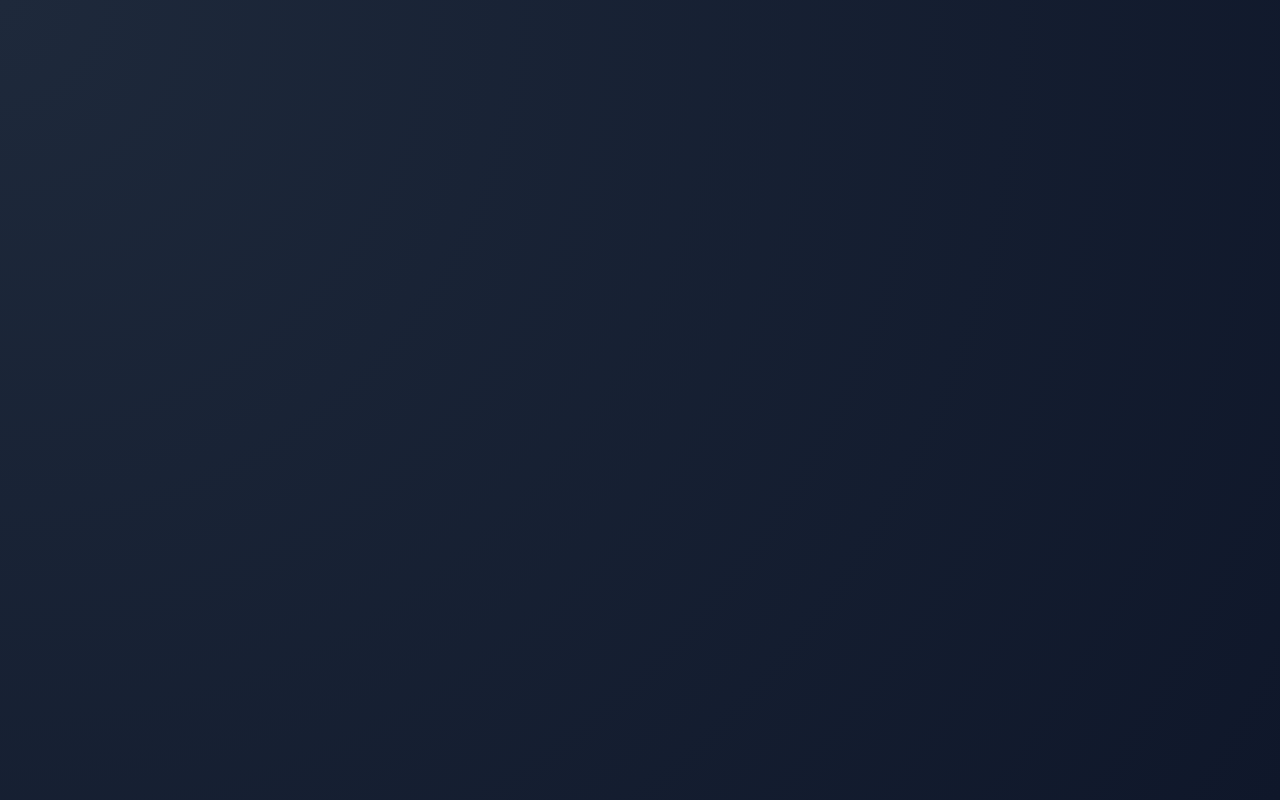
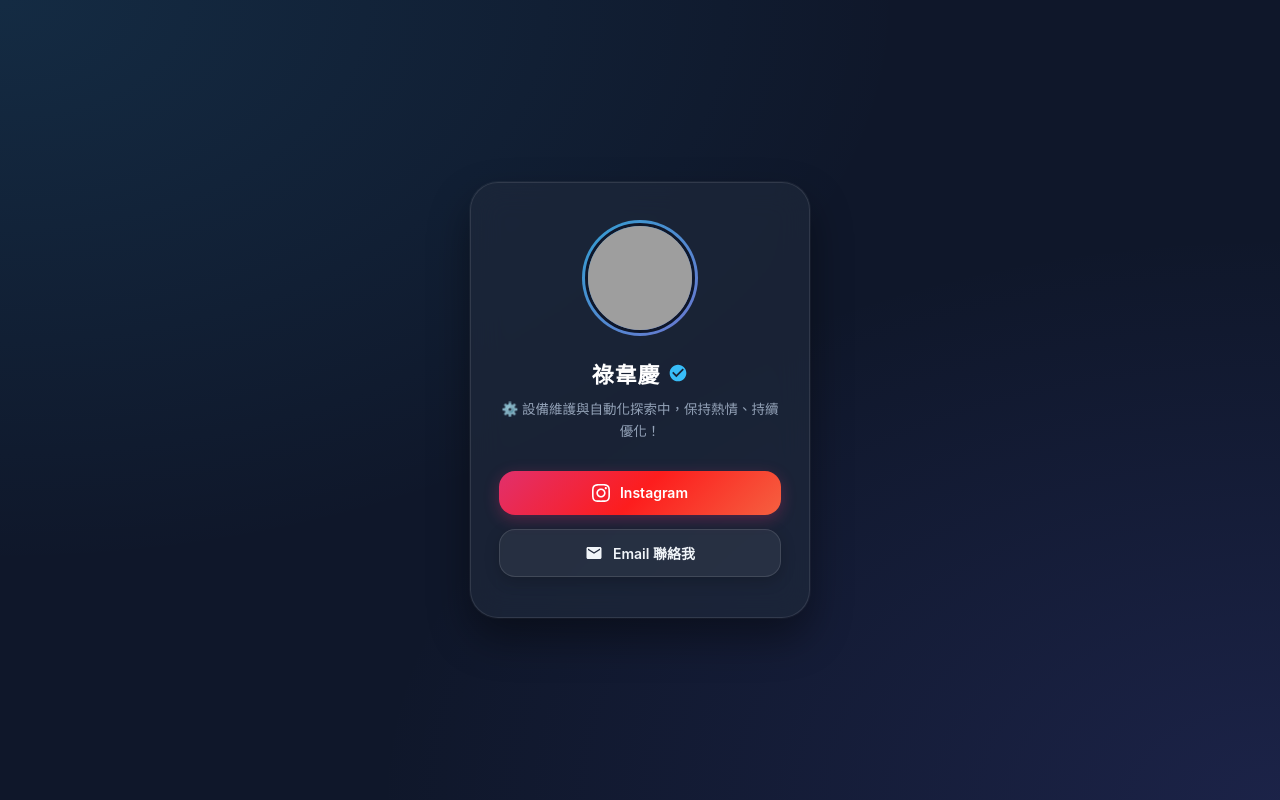
Before and after one commit to s26122162-sheng/vikhanh, a plain HTML site: page w1/index.html in a window 1280 px wide. Drawn offline with Linux system fonts and the light colour scheme; grey boxes are pictures that could not be loaded.

Commit message:
Update index.html

```diff
--- a/w1/index.html
+++ b/w1/index.html
@@ -3,75 +3,213 @@
 <head>
     <meta charset="UTF-8">
     <meta name="viewport" content="width=device-width, initial-scale=1.0">
-    <title>鄧友盛26122162 | 個人數位名片</title>
+    <title>祿韋慶 | 個人數位名片</title>
 
     <!-- 1. 瀏覽器分頁圖示 (Favicon) -->
     <link rel="icon" href="https://i.postimg.cc/C5ZZVKNx/unnamed-(1).jpg" type="image/jpeg">
 
     <!-- 2. 社群分享預覽圖 (Open Graph) -->
-    <meta property="og:title" content="鄧友盛26122162 | 個人數位名片">
+    <meta property="og:title" content="祿韋慶 | 個人數位名片">
     <meta property="og:description" content="⚙️ 設備維護與自動化探索中，保持熱情、持續優化！">
     <meta property="og:image" content="https://i.postimg.cc/C5ZZVKNx/unnamed-(1).jpg">
 
-    <!-- CSS 樣式設定：Modern Dark Tech & Glassmorphism -->
+    <!-- CSS 樣式設定：現代科技暗黑極簡風 (Dark Mode Glassmorphism) -->
     <style>
         * {
             box-sizing: border-box;
+            margin: 0;
+            padding: 0;
         }
 
         body {
-            margin: 0;
-            padding: 20px;
-            font-family: -apple-system, BlinkMacSystemFont, 'Segoe UI', Roboto, 'Helvetica Neue', Arial, sans-serif;
-            background: radial-gradient(circle at top left, #1e293b, #0f172a);
+            font-family: 'Inter', -apple-system, BlinkMacSystemFont, 'Segoe UI', 'Microsoft JhengHei', sans-serif;
+            background: #0f172a;
+            background-image:
+                radial-gradient(at 0% 0%, rgba(56, 189, 248, 0.12) 0px, transparent 50%),
+                radial-gradient(at 100% 100%, rgba(99, 102, 241, 0.15) 0px, transparent 50%);
             min-height: 100vh;
             display: flex;
             justify-content: center;
             align-items: center;
+            padding: 20px;
             color: #f8fafc;
         }
 
-        /* Card hiệu ứng kính mờ (Glassmorphism) */
+        /* 主名片卡片 */
         .card {
-            background: rgba(30, 41, 59, 0.75);
+            position: relative;
+            background: rgba(30, 41, 59, 0.7);
             backdrop-filter: blur(16px);
             -webkit-backdrop-filter: blur(16px);
             width: 100%;
-            max-width: 330px;
+            max-width: 340px;
             padding: 40px 28px;
-            border-radius: 24px;
+            border-radius: 28px;
             text-align: center;
             border: 1px solid rgba(255, 255, 255, 0.1);
-            box-shadow: 0 20px 40px rgba(0, 0, 0, 0.4), inset 0 1px 0 rgba(255, 255, 255, 0.1);
-            transition: transform 0.3s cubic-bezier(0.4, 0, 0.2, 1), box-shadow 0.3s ease;
+            box-shadow: 0 20px 40px rgba(0, 0, 0, 0.4),
+                        0 0 0 1px rgba(255, 255, 255, 0.05);
+            transition: transform 0.4s cubic-bezier(0.175, 0.885, 0.32, 1.275), box-shadow 0.4s ease;
         }
 
         .card:hover {
             transform: translateY(-6px);
-            box-shadow: 0 25px 50px rgba(0, 0, 0, 0.5), 0 0 20px rgba(56, 189, 248, 0.15);
+            box-shadow: 0 25px 50px rgba(0, 0, 0, 0.5),
+                        0 0 25px rgba(56, 189, 248, 0.15);
         }
 
-        /* Avatar tròn với viền Cyan phát sáng nhẹ */
+        /* 圓形大頭貼容器與外框外發光效果 */
+        .avatar-wrapper {
+            position: relative;
+            display: inline-block;
+            margin-bottom: 20px;
+        }
+
+        .avatar-wrapper::after {
+            content: '';
+            position: absolute;
+            top: -3px;
+            left: -3px;
+            right: -3px;
+            bottom: -3px;
+            border-radius: 50%;
+            background: linear-gradient(135deg, #38bdf8, #818cf8);
+            z-index: 0;
+            opacity: 0.8;
+        }
+
         .avatar {
+            position: relative;
+            z-index: 1;
             width: 110px;
             height: 110px;
             border-radius: 50%;
             object-fit: cover;
             object-position: center 20%;
-            border: 3px solid #38bdf8;
-            box-shadow: 0 0 18px rgba(56, 189, 248, 0.35);
-            margin-bottom: 20px;
-            transition: transform 0.3s ease;
+            border: 3px solid #0f172a;
+            display: block;
         }
 
-        .card:hover .avatar {
-            transform: scale(1.04);
-        }
-
-        /* Tên + Badge Facebook */
+        /* 姓名 + Facebook 藍勾勾 */
         .name {
             display: flex;
             align-items: center;
             justify-content: center;
             gap: 8px;
-            font-size:
+            font-size: 22px;
+            font-weight: 700;
+            color: #ffffff;
+            margin-bottom: 10px;
+            letter-spacing: 0.8px;
+        }
+
+        .verified-badge {
+            width: 20px;
+            height: 20px;
+            flex-shrink: 0;
+        }
+
+        /* 個人簡介 */
+        .bio {
+            font-size: 13.5px;
+            color: #94a3b8;
+            line-height: 1.6;
+            margin-bottom: 28px;
+            font-weight: 400;
+        }
+
+        /* 按鈕組 */
+        .button-group {
+            display: flex;
+            flex-direction: column;
+            gap: 14px;
+        }
+
+        .btn {
+            display: flex;
+            align-items: center;
+            justify-content: center;
+            gap: 10px;
+            padding: 13px 0;
+            border-radius: 16px;
+            text-decoration: none;
+            font-weight: 600;
+            font-size: 14px;
+            transition: all 0.3s ease;
+            position: relative;
+            overflow: hidden;
+        }
+
+        /* Instagram 按鈕 (霓虹流光感) */
+        .btn-instagram {
+            background: linear-gradient(135deg, #e1306c 0%, #fd1d1d 50%, #f56040 100%);
+            color: #ffffff;
+            box-shadow: 0 4px 15px rgba(225, 48, 108, 0.3);
+        }
+
+        .btn-instagram:hover {
+            transform: translateY(-2px);
+            box-shadow: 0 8px 22px rgba(225, 48, 108, 0.45);
+            filter: brightness(1.08);
+        }
+
+        /* Email 按鈕 (深色金屬感) */
+        .btn-email {
+            background: rgba(255, 255, 255, 0.06);
+            color: #f1f5f9;
+            border: 1px solid rgba(255, 255, 255, 0.12);
+            box-shadow: 0 4px 15px rgba(0, 0, 0, 0.2);
+        }
+
+        .btn-email:hover {
+            background: rgba(255, 255, 255, 0.12);
+            border-color: rgba(255, 255, 255, 0.25);
+            transform: translateY(-2px);
+            color: #ffffff;
+        }
+
+        /* Icon 樣式 */
+        .btn-icon {
+            width: 18px;
+            height: 18px;
+            fill: currentColor;
+        }
+    </style>
+</head>
+<body>
+
+    <div class="card">
+        <!-- 個人頭像照片 -->
+        <div class="avatar-wrapper">
+            <img class="avatar" src="https://i.postimg.cc/C5ZZVKNx/unnamed-(1).jpg" alt="祿韋慶的大頭照">
+        </div>
+
+        <!-- 姓名與 Facebook 藍勾勾 -->
+        <h1 class="name">
+            祿韋慶
+            <svg class="verified-badge" viewBox="0 0 24 24">
+                <path fill="#38bdf8" d="M12 2C6.48 2 2 6.48 2 12s4.48 10 10 10 10-4.48 10-10S17.52 2 12 2zm-2 15l-5-5 1.41-1.41L10 14.17l7.59-7.59L19 8l-9 9z"/>
+            </svg>
+        </h1>
+
+        <p class="bio">⚙️ 設備維護與自動化探索中，保持熱情、持續優化！</p>
+
+        <!-- 聯絡按鈕 -->
+        <div class="button-group">
+            <a href="https://www.instagram.com/" target="_blank" rel="noopener noreferrer" class="btn btn-instagram">
+                <svg class="btn-icon" viewBox="0 0 24 24">
+                    <path d="M12 2.163c3.204 0 3.584.012 4.85.07 3.252.148 4.771 1.691 4.919 4.919.058 1.265.069 1.645.069 4.849 0 3.205-.012 3.584-.069 4.849-.149 3.225-1.664 4.771-4.919 4.919-1.266.058-1.644.07-4.85.07-3.204 0-3.584-.012-4.849-.07-3.26-.149-4.771-1.699-4.919-4.92-.058-1.265-.07-1.644-.07-4.849 0-3.204.013-3.583.07-4.849.149-3.227 1.664-4.771 4.919-4.919 1.266-.057 1.645-.069 4.849-.069zm0-2.163c-3.259 0-3.667.014-4.947.072-4.358.2-6.78 2.618-6.98 6.98-.059 1.281-.073 1.689-.073 4.948 0 3.259.014 3.668.072 4.948.2 4.358 2.618 6.78 6.98 6.98 1.281.058 1.689.072 4.948.072 3.259 0 3.668-.014 4.948-.072 4.354-.2 6.782-2.618 6.979-6.98.059-1.28.073-1.689.073-4.948 0-3.259-.014-3.667-.072-4.947-.196-4.354-2.617-6.78-6.979-6.98-1.281-.059-1.69-.073-4.949-.073zm0 5.838c-3.403 0-6.162 2.759-6.162 6.162s2.759 6.163 6.162 6.163 6.162-2.759 6.162-6.163c0-3.403-2.759-6.162-6.162-6.162zm0 10.162c-2.209 0-4-1.79-4-4 0-2.209 1.791-4 4-4s4 1.791 4 4c0 2.21-1.791 4-4 4zm6.406-11.845c-.796 0-1.441.645-1.441 1.44s.645 1.44 1.441 1.44c.795 0 1.439-.645 1.439-1.44s-.644-1.44-1.439-1.44z"/>
+                </svg>
+                Instagram
+            </a>
+            <a href="mailto:your-email@example.com" class="btn btn-email">
+                <svg class="btn-icon" viewBox="0 0 24 24">
+                    <path d="M20 4H4c-1.1 0-1.99.9-1.99 2L2 18c0 1.1.9 2 2 2h16c1.1 0 2-.9 2-2V6c0-1.1-.9-2-2-2zm0 4l-8 5-8-5V6l8 5 8-5v2z"/>
+                </svg>
+                Email 聯絡我
+            </a>
+        </div>
+    </div>
+
+</body>
+</html>
```
